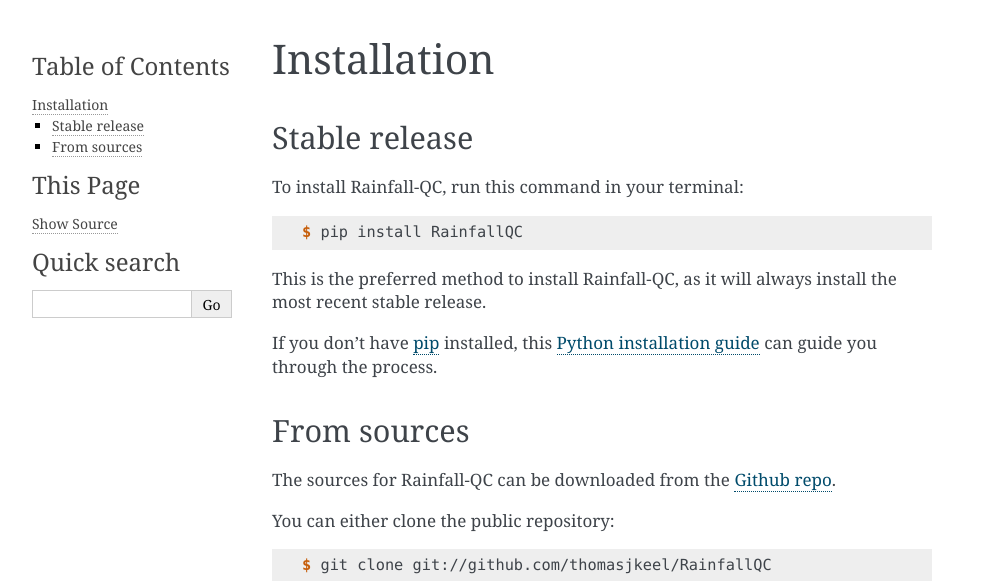
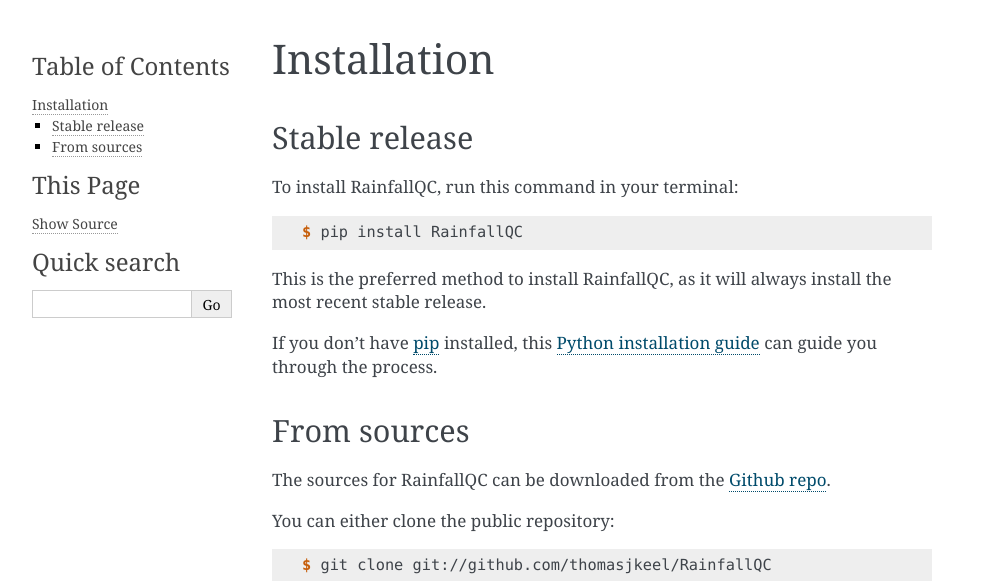
Before and after one commit to NERC-CEH/RainfallQC, a Sphinx documentation site: the page built from docs/installation.rst, in a window 1280 px wide. Shown: the top 581 px of the page, without its empty margins (148-1141 px from the left). Built offline with Sphinx 7.4.7, drawn with Linux system fonts in a browser that asks for light colours; pages that are not in the unit, such as notebooks, are missing from menus; the version number is read from the project's files by our own code.

Commit message:
remove dash from RainfallQC

```diff
--- a/CONTRIBUTING.rst
+++ b/CONTRIBUTING.rst
@@ -38,8 +38,8 @@
 Write Documentation
 ~~~~~~~~~~~~~~~~~~~
 
-Rainfall-QC could always use more documentation, whether as part of the
-official Rainfall-QC docs, in docstrings, or even on the web in blog posts,
+RainfallQC could always use more documentation, whether as part of the
+official RainfallQC docs, in docstrings, or even on the web in blog posts,
 articles, and such.
 
 Submit Feedback
--- a/docs/conf.py
+++ b/docs/conf.py
@@ -46,7 +46,7 @@
 master_doc = 'index'
 
 # General information about the project.
-project = 'Rainfall-QC'
+project = 'RainfallQC'
 copyright = "2025, Tom Keel"
 author = "Tom Keel"
 
@@ -128,7 +128,7 @@
 # [howto, manual, or own class]).
 latex_documents = [
     (master_doc, 'RainfallQC.tex',
-     'Rainfall-QC Documentation',
+     'RainfallQC Documentation',
      'Tom Keel', 'manual'),
 ]
 
@@ -139,7 +139,7 @@
 # (source start file, name, description, authors, manual section).
 man_pages = [
     (master_doc, 'RainfallQC',
-     'Rainfall-QC Documentation',
+     'RainfallQC Documentation',
      [author], 1)
 ]
 
@@ -151,7 +151,7 @@
 #  dir menu entry, description, category)
 texinfo_documents = [
     (master_doc, 'RainfallQC',
-     'Rainfall-QC Documentation',
+     'RainfallQC Documentation',
      author,
      'RainfallQC',
      'One line description of project.',
--- a/docs/index.rst
+++ b/docs/index.rst
@@ -1,4 +1,4 @@
-Welcome to Rainfall-QC's documentation!
+Welcome to RainfallQC's documentation!
 ======================================
 
 .. toctree::
--- a/docs/installation.rst
+++ b/docs/installation.rst
@@ -8,13 +8,13 @@
 Stable release
 --------------
 
-To install Rainfall-QC, run this command in your terminal:
+To install RainfallQC, run this command in your terminal:
 
 .. code-block:: console
 
     $ pip install RainfallQC
 
-This is the preferred method to install Rainfall-QC, as it will always install the most recent stable release.
+This is the preferred method to install RainfallQC, as it will always install the most recent stable release.
 
 If you don't have `pip`_ installed, this `Python installation guide`_ can guide
 you through the process.
@@ -26,7 +26,7 @@
 From sources
 ------------
 
-The sources for Rainfall-QC can be downloaded from the `Github repo`_.
+The sources for RainfallQC can be downloaded from the `Github repo`_.
 
 You can either clone the public repository:
 
--- a/docs/usage.rst
+++ b/docs/usage.rst
@@ -2,6 +2,6 @@
 Usage
 =====
 
-To use Rainfall-QC in a project::
+To use RainfallQC in a project::
 
     import RainfallQC
--- a/src/rainfall_qc/__init__.py
+++ b/src/rainfall_qc/__init__.py
@@ -1,4 +1,4 @@
-"""Top-level package for Rainfall-QC."""
+"""Top-level package for RainfallQC."""
 
 __author__ = """Tom Keel"""
 __email__ = 'tomkee@ceh.ac.uk'
```
Also changed, not shown: README.rst (+4 -4 lines), .github/ISSUE_TEMPLATE.md.
